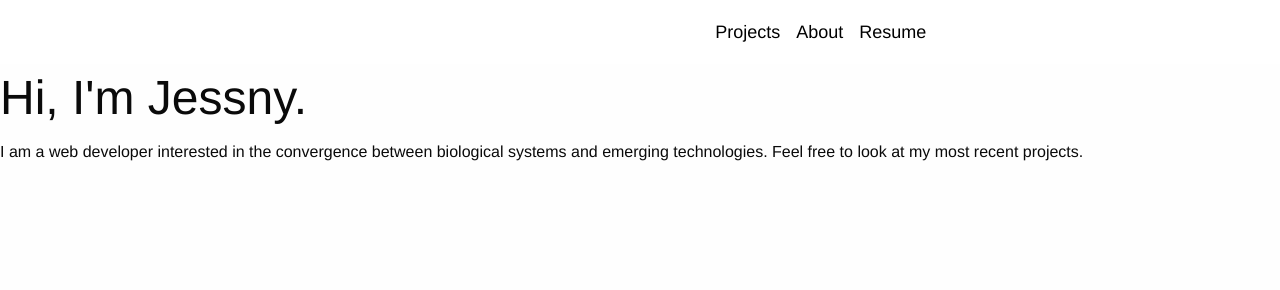
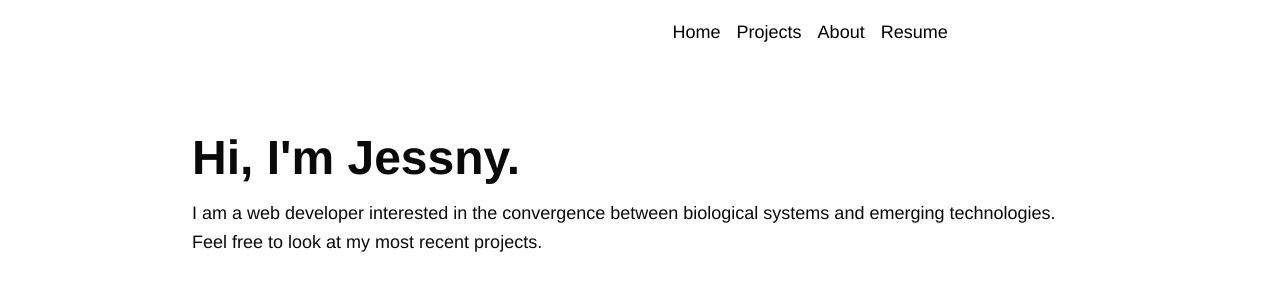
Before and after one commit to jessnyj/jessny-portfolio, a plain HTML site: page index.html in a window 1280 px wide. Drawn offline with nearby package versions, Linux system fonts and the light colour scheme.

Commit message:
added home button

```diff
--- a/assets/script.js
+++ b/assets/script.js
@@ -93,3 +93,10 @@ $("#aboutButton").on("click", function(event) {
     $("#display-project").empty();
     displayAboutMe();
 });
+
+// Home Button
+$("#homeButton").on("click", function(event) {
+    event.preventDefault();
+    $("#display-project").empty();
+    $("#display-about").empty();
+});
--- a/assets/style.css
+++ b/assets/style.css
@@ -304,3 +304,16 @@
     color: #fefefe;
     margin-right: .25rem;
   }
+
+  /* first page */
+  #jessny {
+      margin-top: 60px;
+      margin-left: 15%;
+      font-weight: bold;
+  }
+
+#starter-text {
+    margin-left: 15%;
+    margin-right: 15%;
+    font-size: large;
+}
--- a/index.html
+++ b/index.html
@@ -28,6 +28,7 @@
     <div id="topbar-responsive" class="topbar-responsive-links">
       <div class="top-bar-right">
         <ul class="menu simple vertical medium-horizontal">
+          <li id="homeButton"><a href="#">Home</a></li>
           <li id="projectButton"><a href="#">Projects</a></li>
           <li id="aboutButton"><a href="#">About</a></li>
           <li id="resumeButton"><a target="_blank" href="./assets/Resume.pdf">Resume</a></li>
@@ -38,8 +39,8 @@
 
   <!-- Starter Page -->
     <div id="display-first-page">
-        <h1>Hi, I'm Jessny.</h1>
-        <p>I am a web developer interested in the convergence between biological systems and emerging
+        <h1 id="jessny">Hi, I'm Jessny.</h1>
+        <p id="starter-text">I am a web developer interested in the convergence between biological systems and emerging
          technologies. Feel free to look at my most recent projects. </p>
     </div>
 
```
